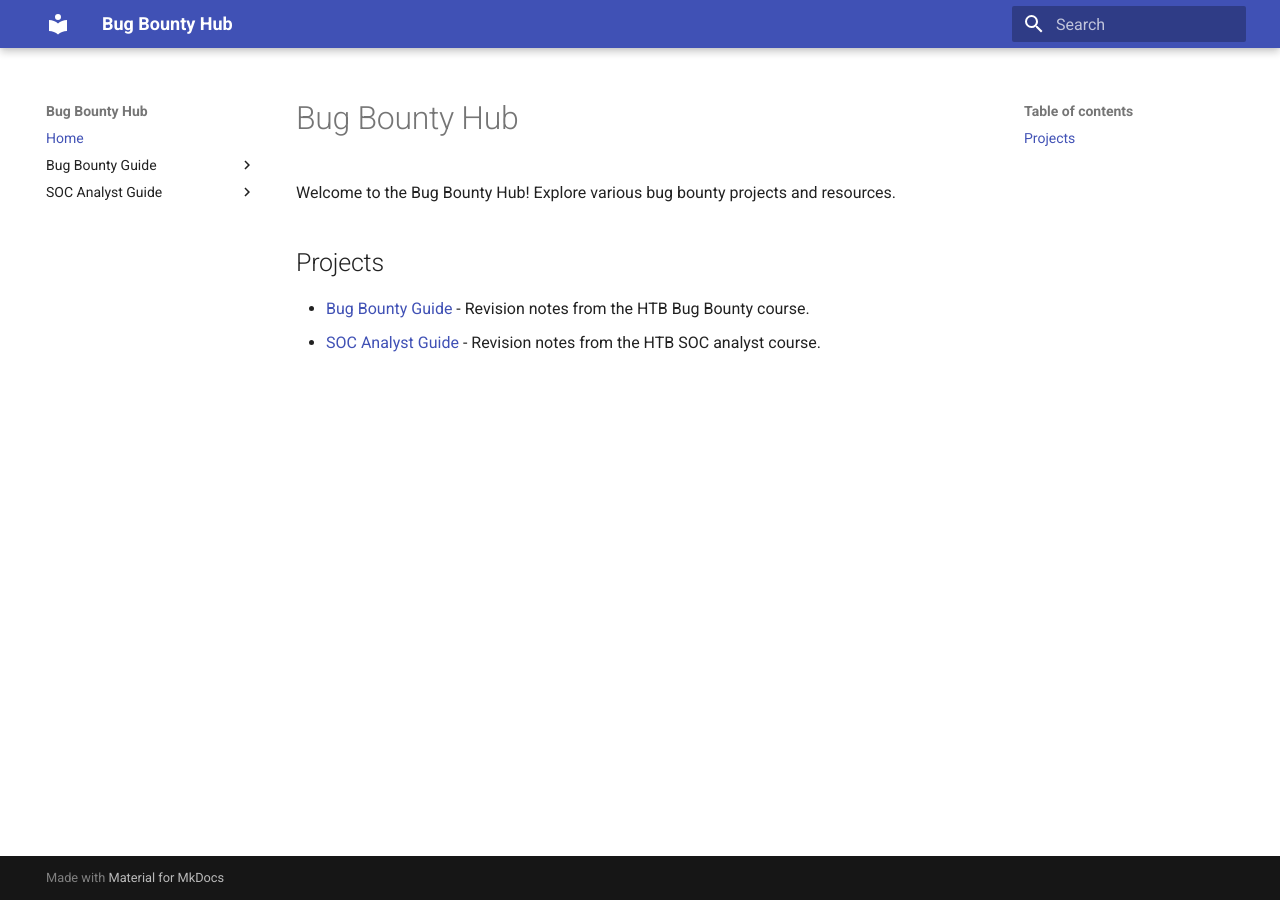
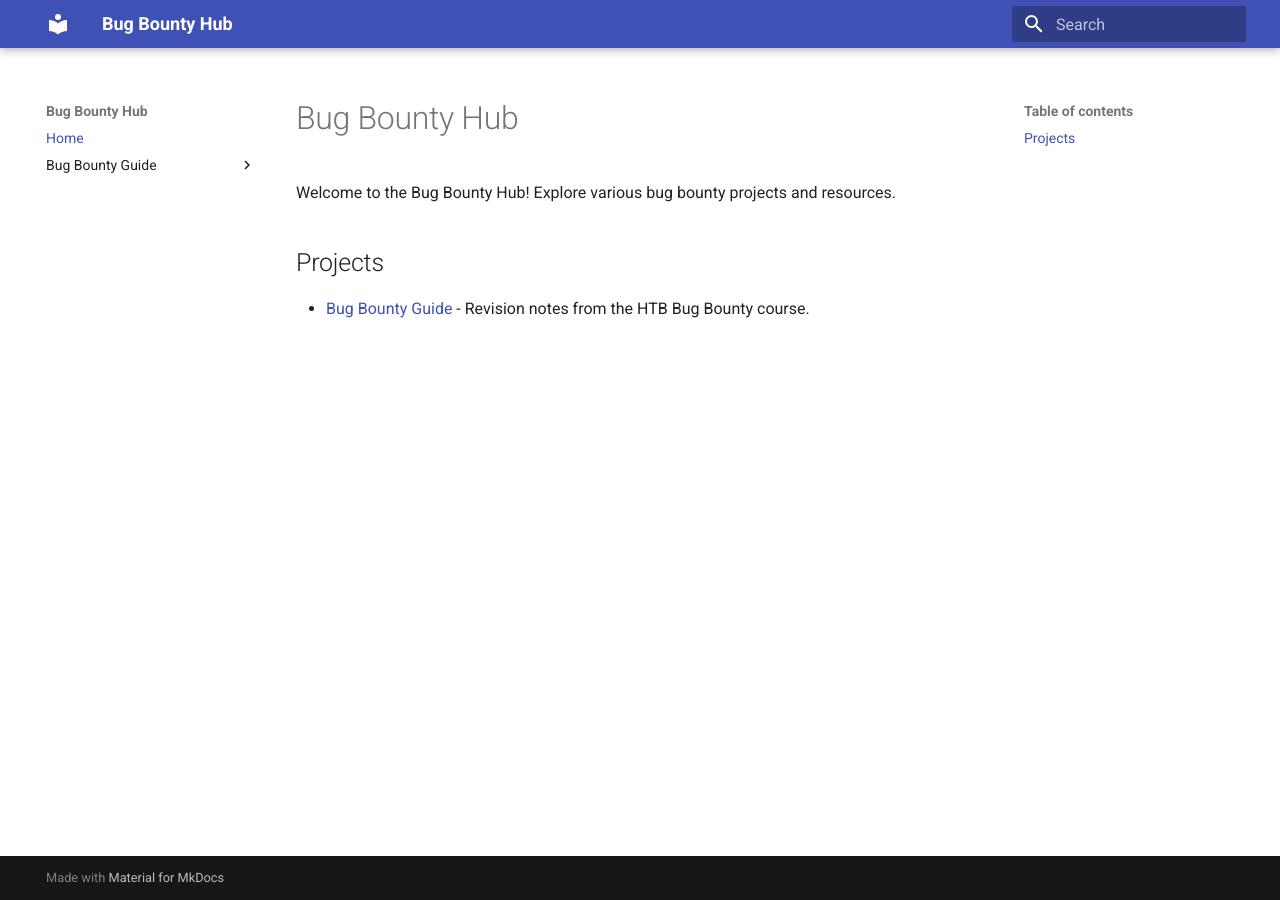
Before and after one commit to variable190/BugBounty, an MkDocs documentation site: the page built from docs/index.md, in a window 1280 px wide. Built offline with MkDocs 1.6.1 and Material for MkDocs 9.7.7, drawn with Linux system fonts in a browser that asks for light colours.

Commit message:
remove soc analyst guide section

```diff
--- a/docs/index.md
+++ b/docs/index.md
@@ -4,4 +4,3 @@
 
 ## Projects
 - [Bug Bounty Guide](./bug-bounty-guide/index.md) - Revision notes from the HTB Bug Bounty course.
-- [SOC Analyst Guide](./soc-analyst-guide/index.md) - Revision notes from the HTB SOC analyst course.
--- a/mkdocs.yml
+++ b/mkdocs.yml
@@ -43,10 +43,6 @@
       - WordPress: bug-bounty-guide/wordpress-cheat.md
       - FTP: bug-bounty-guide/ftp-cheat.md
       - Gobuster: bug-bounty-guide/gobuster-cheat.md
-  - SOC Analyst Guide:
-    - Contents: soc-analyst-guide/index.md
-    - Guides:
-      - Incident Handling Process: soc-analyst-guide/incident-handling-process.md
 
 theme: material
 plugins:
```
Also changed, not shown: docs/soc-analyst-guide/index.md (deleted, +0 -11 lines), docs/soc-analyst-guide/incident-handling-process.md (deleted).
